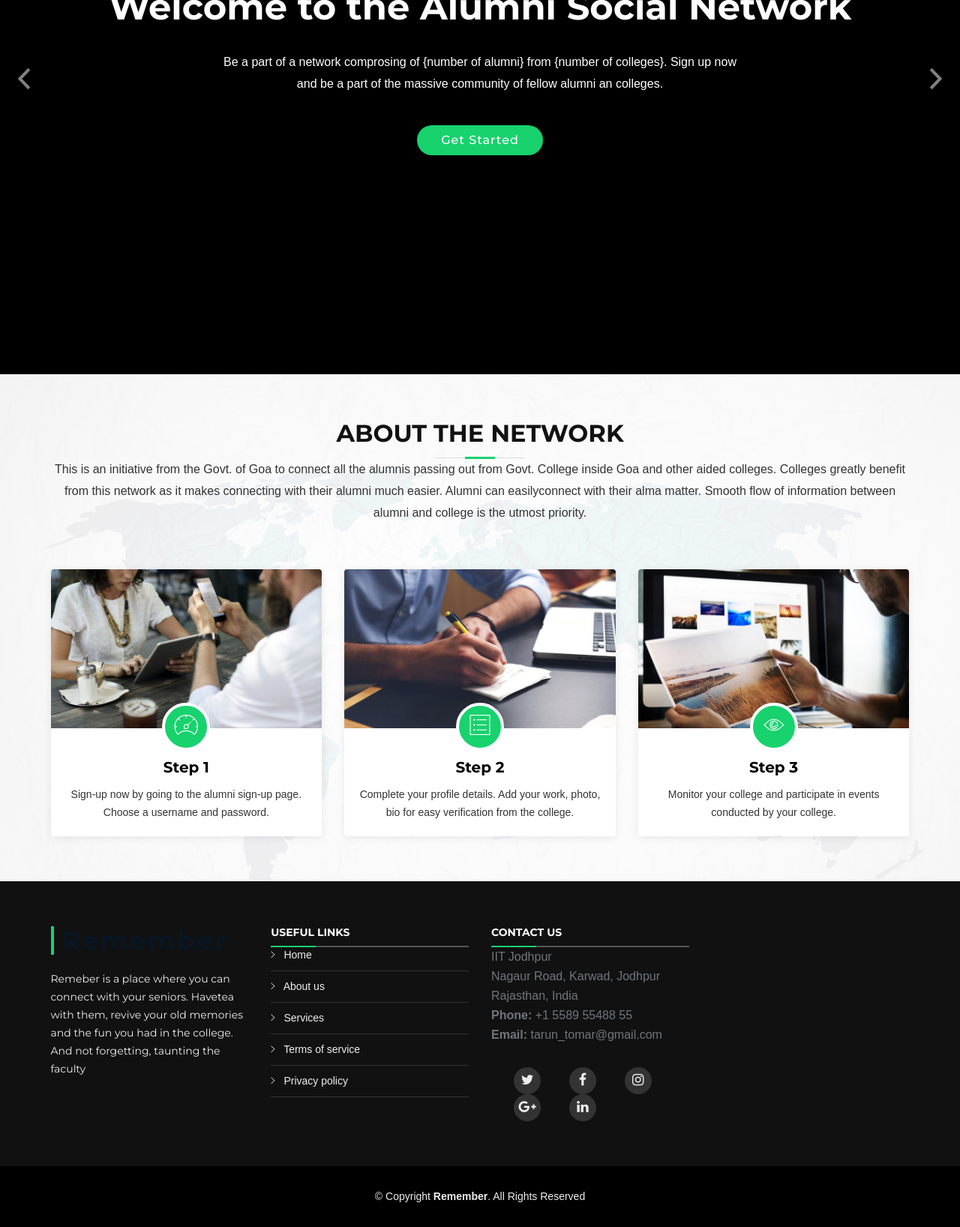
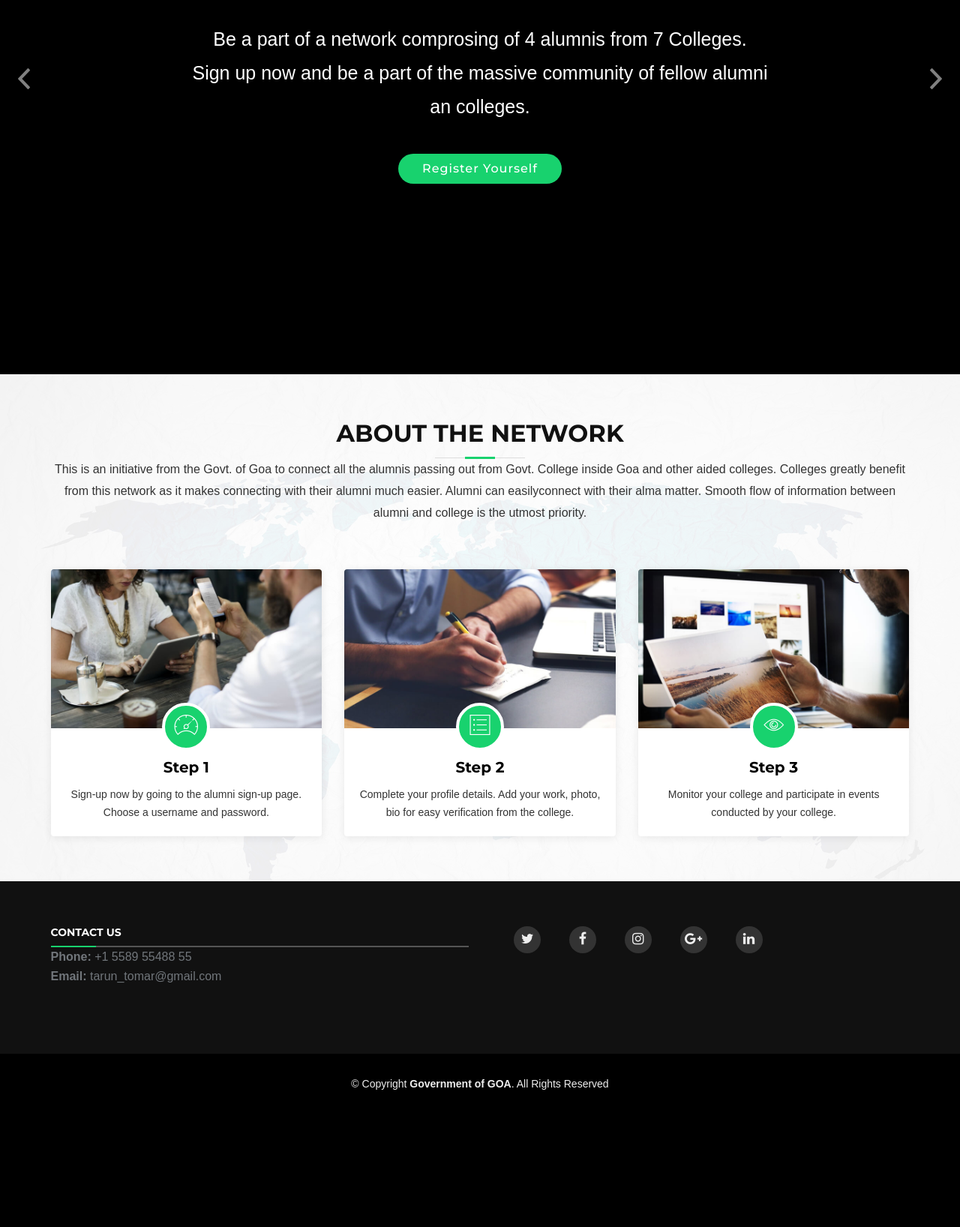
Before and after one commit to rohansingh9001/Smart-India-Hackathon-Alumni-Monitoring, a Django app: page / in a window 1280 px wide. Shown: the part 377-2013 px from the top of the page at 75% size. After the commit the page ends 1830 px from the top, so only its background shows below. Run offline with Django 3.2, Linux system fonts and the light colour scheme; data comes from the database, SQL or seed files in the repository; both versions use the stored data as it was after the commit; some libraries are stand-ins or nearby versions; some web fonts are replaced.

Commit message:
Updatealumnilist

```diff
--- a/newApp/views.py
+++ b/newApp/views.py
@@ -8,7 +8,13 @@ from django.core.paginator import Paginator, EmptyPage, PageNotAnInteger
 
 
 def home(request):
-    return render(request, 'home.html')
+    no_of_alumnis = User.objects.filter(is_college=False).filter(is_superuser=False).all().count()
+    no_of_colleges = User.objects.filter(is_college=True).all().count()
+    context = {
+        "no_of_colleges":no_of_colleges,
+        "no_of_alumnis":no_of_alumnis
+    }
+    return render(request, 'home.html',context)
 
 
 def AlumniListView(request):
@@ -43,7 +49,8 @@ def CollegeListView(request):
 class CollegeDetailView(View):
     def get(self, request, *args, **kwargs):
         college = get_object_or_404(User, pk=kwargs['pk'])
-        context = {'college': college}
+        alumnis = User.objects.filter(is_college=False).filter(College=college.College).filter(Verified=True).all()
+        context = {'college': college,'alumnis':alumnis}
         return render(request, "college.html", context)
 
 
--- a/templates/base.html
+++ b/templates/base.html
@@ -43,7 +43,7 @@
                         <a class="nav-link" href="{% url 'home' %}">Home <span class="sr-only">(current)</span></a>
                     </li>
                     <li class="nav-item">
-                        <a class="nav-link" href="#">Feature A</a>
+                        <a class="nav-link" href="#">Current Events</a>
                     </li>
                     <li class="nav-item">
                         <a class="nav-link" href="{% url 'show-college' %}">Colleges</a>
@@ -55,7 +55,10 @@
                     <li class="nav-item">
                         <a class="nav-link" href="{% url 'logout' %}">Logout</a>
                     </li>
-                    {%if request.user.is_alumni %}
+                    <li class="nav-item">
+                        <a class="nav-link" href="#">Alumni Connect Chat</a>
+                    </li>
+                    {%if not request.user.is_college %}
                     <li class="nav-item">
                         <a class="nav-link" href="{% url 'alumni-profile' request.user.id%}">Profile</a>
                     </li>
@@ -90,43 +93,27 @@
         <div class="footer-top">
             <div class="container">
                 <div class="row">
-                    <div class="col-lg-3 col-md-6 footer-info">
-                        <h3>Remember</h3>
-                        <p>Remeber is a place where you can connect with your seniors. Havetea with them, revive your old memories and the fun you had in the college. And not forgetting, taunting the faculty</p>
-                    </div>
-                    <div class="col-lg-3 col-md-6 footer-links">
-                        <h4>Useful Links</h4>
-                        <ul>
-                            <li><i class="ion-ios-arrow-right"></i> <a href="#">Home</a></li>
-                            <li><i class="ion-ios-arrow-right"></i> <a href="#">About us</a></li>
-                            <li><i class="ion-ios-arrow-right"></i> <a href="#">Services</a></li>
-                            <li><i class="ion-ios-arrow-right"></i> <a href="#">Terms of service</a></li>
-                            <li><i class="ion-ios-arrow-right"></i> <a href="#">Privacy policy</a></li>
-                        </ul>
-                    </div>
-                    <div class="col-lg-3 col-md-6 footer-contact">
+                    <div class="col-sm-6 footer-contact">
                         <h4>Contact Us</h4>
                         <p>
-                            IIT Jodhpur<br>
-                            Nagaur Road, Karwad, Jodhpur<br>
-                            Rajasthan, India <br>
                             <strong>Phone:</strong> +1 5589 55488 55<br>
                             <strong>Email:</strong> tarun_tomar@gmail.com<br>
                         </p>
-                        <div class="social-links">
+                        </div>
+                        <div class="social-links col-sm-6 ">
                             <a href="#" class="twitter"><i class="fa fa-twitter"></i></a>
                             <a href="#" class="facebook"><i class="fa fa-facebook"></i></a>
                             <a href="#" class="instagram"><i class="fa fa-instagram"></i></a>
                             <a href="#" class="google-plus"><i class="fa fa-google-plus"></i></a>
                             <a href="#" class="linkedin"><i class="fa fa-linkedin"></i></a>
                         </div>
-                    </div>
+
                 </div>
             </div>
         </div>
         <div class="container">
             <div class="copyright">
-                &copy; Copyright <strong>Remember</strong>. All Rights Reserved
+                &copy; Copyright <strong>Government of GOA</strong>. All Rights Reserved
             </div>
         </div>
     </footer>
--- a/templates/home.html
+++ b/templates/home.html
@@ -12,11 +12,15 @@
                     <div class="carousel-background"><img src="{% static 'base/img/intro-carousel/1.jpg'%}" alt=""></div>
                     <div class="carousel-container">
                         <div class="carousel-content">
-                            <h2>Welcome to the Alumni Social Network</h2>
-                            <p>
-                                Be a part of a network comprosing of {number of alumni} from {number of colleges}. Sign up now and be a part of the massive community of fellow alumni an colleges.
+                            <h2 >Welcome to the Alumni Social Network</h2>
+                            <p style="font-size:25px">
+                                Be a part of a network comprosing of {{no_of_alumnis}} alumnis from {{no_of_colleges}} Colleges. Sign up now and be a part of the massive community of fellow alumni an colleges.
                             </p>
-                            <a href="#featured-services" class="btn-get-started scrollto">Get Started</a>
+                            {% if request.user.is_authenticated %}
+                            <a href="{% url 'alumni-profile' request.user.id%}" class="btn-get-started scrollto">Your Profile</a>
+                            {% else %}
+                            <a href="{% url 'alumni_signup' %}" class="btn-get-started scrollto">Register Yourself</a>
+                            {% endif %}
                         </div>
                     </div>
                 </div>
@@ -26,10 +30,14 @@
                     <div class="carousel-container">
                         <div class="carousel-content">
                             <h2>Stay in contact of your College</h2>
-                            <p>
+                            <p style="font-size:25px">
                                 Discover what your college is up to. Stay one click away from your Alma Matter.
                             </p>
-                            <a href="#featured-services" class="btn-get-started scrollto">Get Started</a>
+                            {% if request.user.is_authenticated %}
+                            <a href="#" class="btn-get-started scrollto">Current Events</a>
+                            {% else %}
+                            <a href="{% url 'alumni_signup' %}" class="btn-get-started scrollto">Register Yourself</a>
+                            {% endif %}
                         </div>
                     </div>
                 </div>
@@ -39,10 +47,14 @@
                     <div class="carousel-container">
                         <div class="carousel-content">
                             <h2>Find old batchmates.</h2>
-                            <p>
+                            <p style="font-size:25px">
                                 Miss your batchmates? Can't find their contact number. Find it right here. All your friends can be found right here.
                             </p>
-                            <a href="#featured-services" class="btn-get-started scrollto">Get Started</a>
+                            {% if request.user.is_authenticated %}
+                            <a href="#" class="btn-get-started scrollto">Chat Section</a>
+                            {% else %}
+                            <a href="{% url 'alumni_signup' %}" class="btn-get-started scrollto">Register Yourself</a>
+                            {% endif %}
                         </div>
                     </div>
                 </div>
@@ -52,10 +64,14 @@
                     <div class="carousel-container">
                         <div class="carousel-content">
                             <h2>Officially Supported</h2>
-                            <p>
+                            <p style="font-size:25px">
                                 This network is officially supported, and built for you through an initiative from Govt. of Goa.
                             </p>
-                            <a href="#featured-services" class="btn-get-started scrollto">Get Started</a>
+                            {% if request.user.is_authenticated %}
+                            <a href="#" class="btn-get-started scrollto">Donate To Your College</a>
+                            {% else %}
+                            <a href="{% url 'alumni_signup' %}" class="btn-get-started scrollto">Register Yourself</a>
+                            {% endif %}
                         </div>
                     </div>
                 </div>
@@ -65,10 +81,14 @@
                     <div class="carousel-container">
                         <div class="carousel-content">
                             <h2>Participate in events from your college</h2>
-                            <p>
+                            <p style="font-size:25px">
                                 Monitor events in your college, Participate in events, interact with juniors.
                             </p>
-                            <a href="#featured-services" class="btn-get-started scrollto">Get Started</a>
+                            {% if request.user.is_authenticated %}
+                            <a href="#" class="btn-get-started scrollto">Current Events</a>
+                            {% else %}
+                            <a href="{% url 'alumni_signup' %}" class="btn-get-started scrollto">Register Yourself</a>
+                            {% endif %}
                         </div>
                     </div>
                 </div>
--- a/templates/registration.html
+++ b/templates/registration.html
@@ -5,7 +5,7 @@
     <div class="content-section ">
         <div class="row">
             <div class="col-sm-4">
-                <img class="rounded" src="{{ user.Image.url }}" style="height: 150px;width: 200px;margin-left:30px"></div>
+                <img class="rounded" src="{{ user.Image.url }}" style="height: 200px;width: 250px;margin-left:30px"></div>
             <div class="col-sm-4">
                 <h2 class="account-heading text-danger">{{ user.first_name }} {{ user.last_name }}</h2>
                 <h5 class="text-secondary text-info">Branch - {{ user.Branch }}</h5>
--- a/templates/showcollege.html
+++ b/templates/showcollege.html
@@ -39,4 +39,10 @@
     </div>
     <br>
 </div>
+<br>
+<br>
+<br>
+<br>
+<br>
+<br>
 {%endblock%}
```
Also changed, not shown: templates/alumni.html (+16 -1 lines), templates/college.html (+52 -0 lines), templates/pendingalumni.html (+5 -7 lines), templates/registration/login.html (+10 -0 lines), db.sqlite3.
